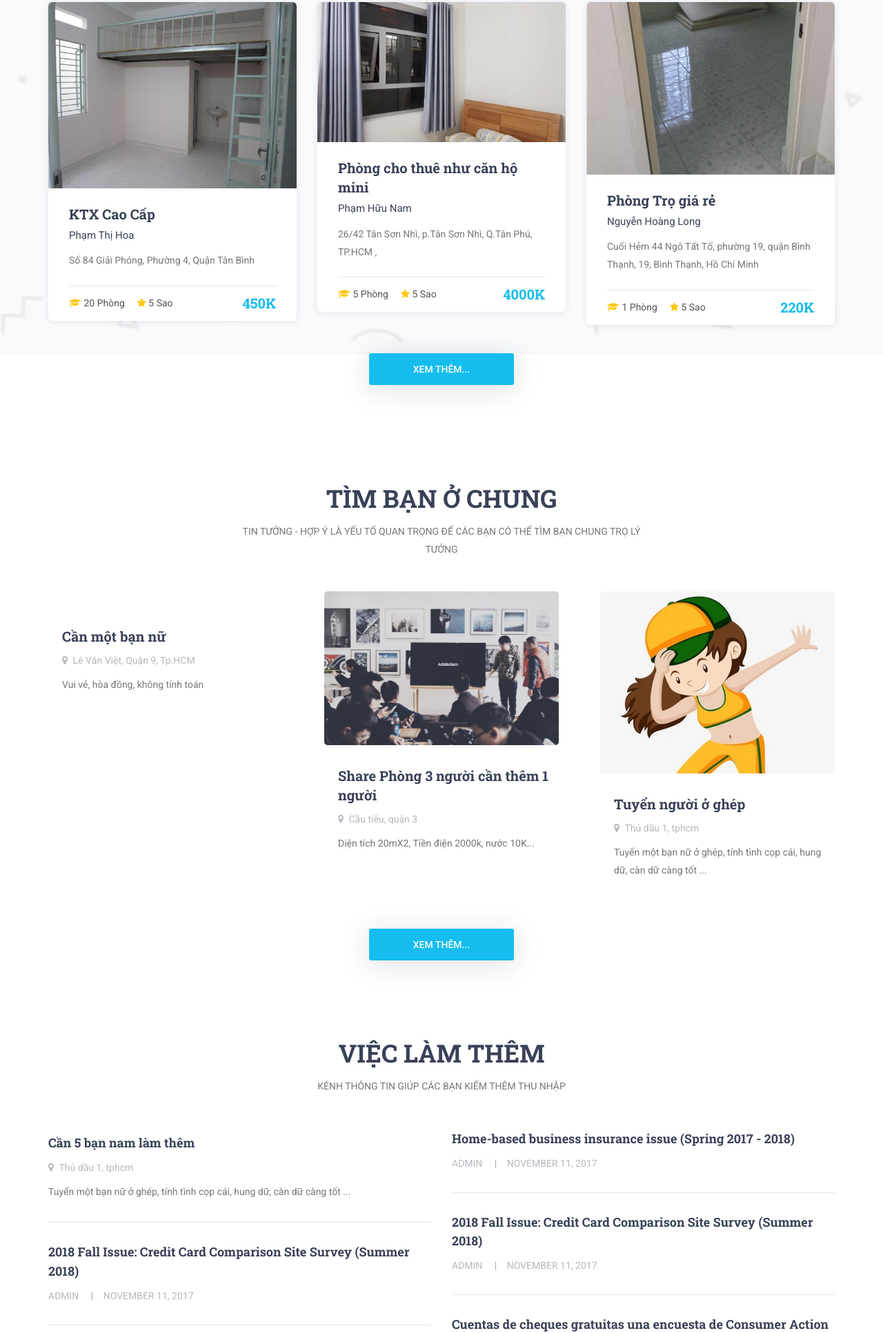
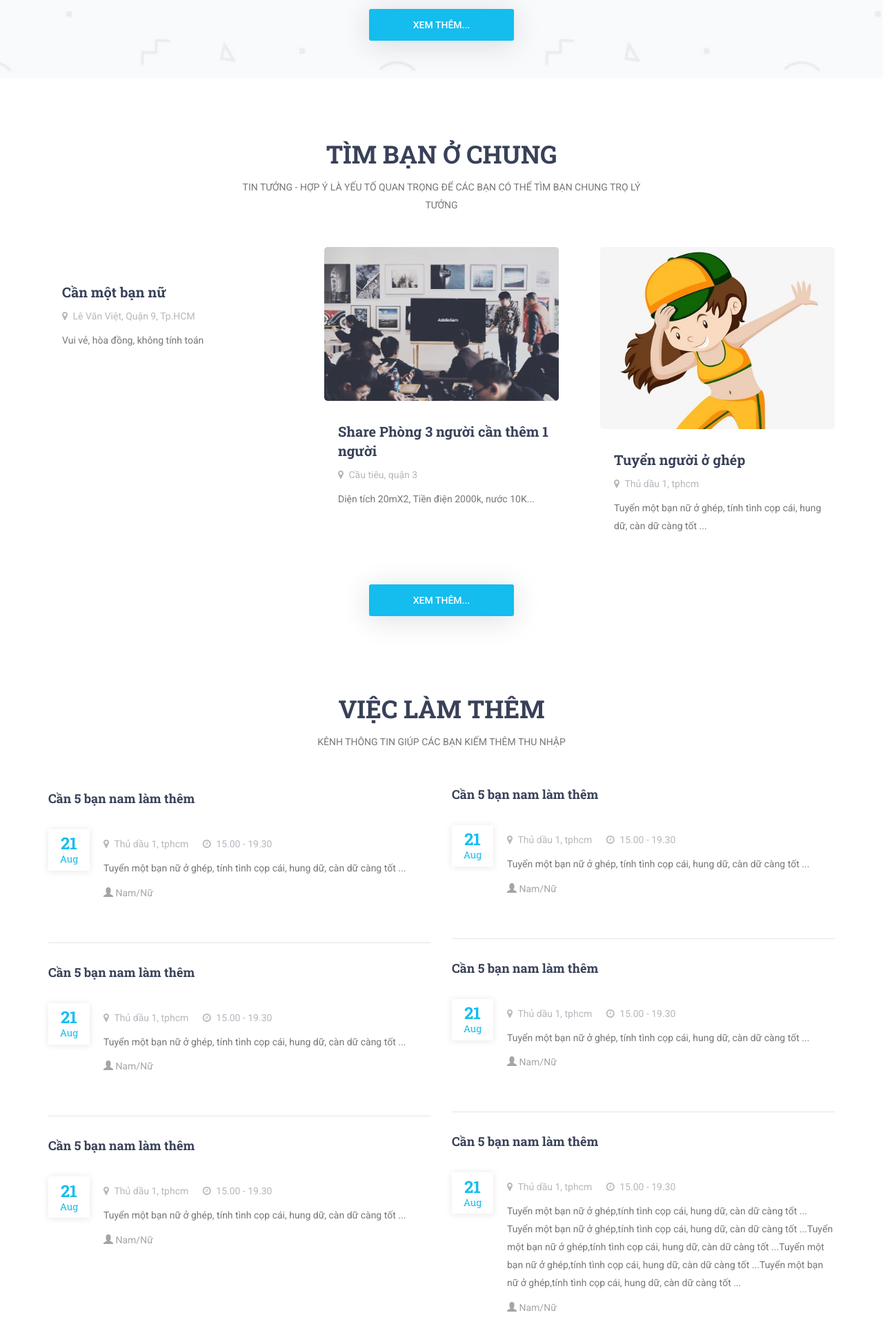
Before and after one commit to PTIT71/Web_Nha_tro, a plain HTML site: page index.html in a window 1280 px wide. Shown: the part 868-2800 px from the top of the page at 69% size. Drawn offline with nearby package versions, Linux system fonts and the light colour scheme.

Commit message:
update lần 2 thêm icon

```diff
--- a/index.html
+++ b/index.html
@@ -181,10 +181,10 @@
 
 		<div class="courses">
 			<div class="section_background parallax-window" data-parallax="scroll" data-image-src="images/courses_background.jpg" data-speed="0.8"></div>
-			<div class="container"  >
+			<div class="container">
 				<div class="row">
 					<div class="col">
-						<div class="section_title_container text-center"  >
+						<div class="section_title_container text-center">
 							<h2 class="section_title">NHÀ TRỌ NỖI BẬC</h2>
 							<div class="section_subtitle">
 								<p>Nhà trọ nỗi bậc là tập hợp những nhà trọ được khách lựa chọn thuê nhiều nhất hoặc được phản hồi là nhà trọ uy tín
@@ -197,6 +197,7 @@
 
 					<!-- Course -->
 					<div class="col-lg-4 course_col">
+						<!--Phòng trọ-->
 						<div class="course">
 							<div class="course_image">
 								<img src="images/NhaTro1.png" alt="">
@@ -205,10 +206,15 @@
 								<h3 class="course_title">
 									<a href="course.html">KTX Cao Cấp</a>
 								</h3>
-								<div class="course_teacher">Phạm Thị Hoa</div>
-								<div class="course_text">
-									<p>Số 84 Giải Phóng, Phường 4, Quận Tân Bình</p>
+								<div class="event_text ">
+									<span class="glyphicon glyphicon-user"> </span> <span class="course_teacher"> Phạm Thị Hoa</span></div>
+								<div class="event_info_container">
+									<div class="event_info">
+										<i class="fa fa-map-marker" aria-hidden="true"></i>
+										<span>26/42 Tân Sơn Nhì, p.Tân Sơn Nhì, Q.Tân Phú, TP.HCM ,</span>
 									</div>
+								</div>
+
 							</div>
 							<div class="course_footer">
 								<div class="course_footer_content d-flex flex-row align-items-center justify-content-start">
@@ -228,69 +234,7 @@
 
 					<!-- Course -->
 					<div class="col-lg-4 course_col">
-						<div class="course">
-							<div class="course_image">
-								<img src="images/NhaTro2.jpg" alt="">
-							</div>
-							<div class="course_body">
-								<h3 class="course_title">
-									<a href="course.html">Phòng cho thuê như căn hộ mini</a>
-								</h3>
-								<div class="course_teacher">Phạm Hữu Nam</div>
-								<div class="course_text">
-									<p>26/42 Tân Sơn Nhì, p.Tân Sơn Nhì, Q.Tân Phú, TP.HCM ,</p>
-								</div>
-							</div>
-							<div class="course_footer">
-								<div class="course_footer_content d-flex flex-row align-items-center justify-content-start">
-									<div class="course_info">
-										<i class="fa fa-graduation-cap" aria-hidden="true"></i>
-										<span>5 Phòng</span>
-									</div>
-									<div class="course_info">
-										<i class="fa fa-star" aria-hidden="true"></i>
-										<span>5 Sao</span>
-									</div>
-									<div class="course_price ml-auto">4000K</div>
-								</div>
-							</div>
-						</div>
-					</div>
-
-					<!-- Course -->
-					<div class="col-lg-4 course_col">
-						<div class="course">
-							<div class="course_image">
-								<img src="images/NhaTro3.jpg" alt="">
-							</div>
-							<div class="course_body">
-								<h3 class="course_title">
-									<a href="course.html">Phòng Trọ giá rẻ</a>
-								</h3>
-								<div class="course_teacher">Nguyễn Hoàng Long</div>
-								<div class="course_text">
-									<p>Cuối Hẻm 44 Ngô Tất Tố, phường 19, quận Bình Thạnh, 19, Bình Thạnh, Hồ Chí Minh</p>
-								</div>
-							</div>
-							<div class="course_footer">
-								<div class="course_footer_content d-flex flex-row align-items-center justify-content-start">
-									<div class="course_info">
-										<i class="fa fa-graduation-cap" aria-hidden="true"></i>
-										<span>1 Phòng</span>
-									</div>
-									<div class="course_info">
-										<i class="fa fa-star" aria-hidden="true"></i>
-										<span>5 Sao</span>
-									</div>
-									<div class="course_price ml-auto">220K</div>
-								</div>
-							</div>
-						</div>
-					</div>
-				</div>
-				<div class="row courses_row">
-					<!-- Course -->
-					<div class="col-lg-4 course_col">
+							<!--Phòng trọ-->
 							<div class="course">
 								<div class="course_image">
 									<img src="images/NhaTro1.png" alt="">
@@ -299,10 +243,15 @@
 									<h3 class="course_title">
 										<a href="course.html">KTX Cao Cấp</a>
 									</h3>
-								<div class="course_teacher">Phạm Thị Hoa</div>
-								<div class="course_text">
-									<p>Số 84 Giải Phóng, Phường 4, Quận Tân Bình</p>
+									<div class="event_text ">
+										<span class="glyphicon glyphicon-user"> </span> <span class="course_teacher"> Phạm Thị Hoa</span></div>
+									<div class="event_info_container">
+										<div class="event_info">
+											<i class="fa fa-map-marker" aria-hidden="true"></i>
+											<span>26/42 Tân Sơn Nhì, p.Tân Sơn Nhì, Q.Tân Phú, TP.HCM ,</span>
 										</div>
+									</div>
+
 								</div>
 								<div class="course_footer">
 									<div class="course_footer_content d-flex flex-row align-items-center justify-content-start">
@@ -322,61 +271,36 @@
 
 						<!-- Course -->
 						<div class="col-lg-4 course_col">
+								<!--Phòng trọ-->
 								<div class="course">
 									<div class="course_image">
-								<img src="images/NhaTro2.jpg" alt="">
+										<img src="images/NhaTro1.png" alt="">
 									</div>
 									<div class="course_body">
 										<h3 class="course_title">
-									<a href="course.html">Phòng cho thuê như căn hộ mini</a>
+											<a href="course.html">KTX Cao Cấp</a>
 										</h3>
-								<div class="course_teacher">Phạm Hữu Nam</div>
-								<div class="course_text">
-									<p>26/42 Tân Sơn Nhì, p.Tân Sơn Nhì, Q.Tân Phú, TP.HCM ,</p>
+										<div class="event_text ">
+											<span class="glyphicon glyphicon-user"> </span> <span class="course_teacher"> Phạm Thị Hoa</span></div>
+										<div class="event_info_container">
+											<div class="event_info">
+												<i class="fa fa-map-marker" aria-hidden="true"></i>
+												<span>26/42 Tân Sơn Nhì, p.Tân Sơn Nhì, Q.Tân Phú, TP.HCM ,</span>
 											</div>
+										</div>
+
 									</div>
 									<div class="course_footer">
 										<div class="course_footer_content d-flex flex-row align-items-center justify-content-start">
 											<div class="course_info">
 												<i class="fa fa-graduation-cap" aria-hidden="true"></i>
-										<span>5 Phòng</span>
+												<span>20 Phòng</span>
 											</div>
 											<div class="course_info">
 												<i class="fa fa-star" aria-hidden="true"></i>
 												<span>5 Sao</span>
 											</div>
-									<div class="course_price ml-auto">4000K</div>
-								</div>
-							</div>
-						</div>
-					</div>
-
-					<!-- Course -->
-					<div class="col-lg-4 course_col">
-						<div class="course">
-							<div class="course_image">
-								<img src="images/NhaTro3.jpg" alt="">
-							</div>
-							<div class="course_body">
-								<h3 class="course_title">
-									<a href="course.html">Phòng Trọ giá rẻ</a>
-								</h3>
-								<div class="course_teacher">Nguyễn Hoàng Long</div>
-								<div class="course_text">
-									<p>Cuối Hẻm 44 Ngô Tất Tố, phường 19, quận Bình Thạnh, 19, Bình Thạnh, Hồ Chí Minh</p>
-								</div>
-							</div>
-							<div class="course_footer">
-								<div class="course_footer_content d-flex flex-row align-items-center justify-content-start">
-									<div class="course_info">
-										<i class="fa fa-graduation-cap" aria-hidden="true"></i>
-										<span>1 Phòng</span>
-									</div>
-									<div class="course_info">
-										<i class="fa fa-star" aria-hidden="true"></i>
-										<span>5 Sao</span>
-									</div>
-									<div class="course_price ml-auto">220K</div>
+											<div class="course_price ml-auto">450K</div>
 										</div>
 									</div>
 								</div>
@@ -530,13 +454,29 @@
 							<div class="news_post_small_title">
 								<a href="#">Cần 5 bạn nam làm thêm</a>
 							</div>
+							<div class="event_body d-flex flex-row align-items-start justify-content-start">
+								<div class="event_date">
+									<div class="part-time-box d-flex flex-column align-items-center justify-content-center trans_200 ">
+										<div class="event_day trans_200">21</div>
+										<div class="event_month trans_200">Aug</div>
+									</div>
+								</div>
+								<div class="event_content">
 									<div class="event_info_container">
 										<div class="event_info">
 											<i class="fa fa-map-marker" aria-hidden="true"></i>
 											<span>Thủ dầu 1, tphcm</span>
 										</div>
+										<div class="event_info">
+											<i class="fa fa-clock-o" aria-hidden="true"></i>
+											<span>15.00 - 19.30</span>
+										</div>
 										<div class="event_text">
 											<p>Tuyển một bạn nữ ở ghép, tính tình cọp cái, hung dữ, càn dữ càng tốt ...</p>
+										</div>
+										<div class="event_text ">
+											<span class="glyphicon glyphicon-user"></span> Nam/Nữ</div>
+									</div>
 								</div>
 							</div>
 						</div>
@@ -544,34 +484,65 @@
 						<!-- News Posts Small -->
 						<div class="news_post_small">
 							<div class="news_post_small_title">
-									<a href="blog_single.html">2018 Fall Issue: Credit Card Comparison Site Survey (Summer 2018)</a>
+								<a href="#">Cần 5 bạn nam làm thêm</a>
 							</div>
-								<div class="news_post_meta">
-									<ul>
-										<li>
-											<a href="#">admin</a>
-										</li>
-										<li>
-											<a href="#">november 11, 2017</a>
-										</li>
-									</ul>
+							<div class="event_body d-flex flex-row align-items-start justify-content-start">
+								<div class="event_date">
+									<div class="part-time-box d-flex flex-column align-items-center justify-content-center trans_200 ">
+										<div class="event_day trans_200">21</div>
+										<div class="event_month trans_200">Aug</div>
 									</div>
 								</div>
+								<div class="event_content">
+									<div class="event_info_container">
+										<div class="event_info">
+											<i class="fa fa-map-marker" aria-hidden="true"></i>
+											<span>Thủ dầu 1, tphcm</span>
+										</div>
+										<div class="event_info">
+											<i class="fa fa-clock-o" aria-hidden="true"></i>
+											<span>15.00 - 19.30</span>
+										</div>
+										<div class="event_text">
+											<p>Tuyển một bạn nữ ở ghép, tính tình cọp cái, hung dữ, càn dữ càng tốt ...</p>
+										</div>
+										<div class="event_text ">
+											<span class="glyphicon glyphicon-user"></span> Nam/Nữ</div>
+									</div>
+								</div>
+							</div>
+						</div>
+
 
 						<!-- News Posts Small -->
 						<div class="news_post_small">
 							<div class="news_post_small_title">
-									<a href="#">Cuentas de cheques gratuitas una encuesta de Consumer Action</a>
+								<a href="#">Cần 5 bạn nam làm thêm</a>
 							</div>
-								<div class="news_post_meta">
-									<ul>
-										<li>
-											<a href="#">admin</a>
-										</li>
-										<li>
-											<a href="#">november 11, 2017</a>
-										</li>
-									</ul>
+							<div class="event_body d-flex flex-row align-items-start justify-content-start">
+								<div class="event_date">
+									<div class="part-time-box d-flex flex-column align-items-center justify-content-center trans_200 ">
+										<div class="event_day trans_200">21</div>
+										<div class="event_month trans_200">Aug</div>
+									</div>
+								</div>
+								<div class="event_content">
+									<div class="event_info_container">
+										<div class="event_info">
+											<i class="fa fa-map-marker" aria-hidden="true"></i>
+											<span>Thủ dầu 1, tphcm</span>
+										</div>
+										<div class="event_info">
+											<i class="fa fa-clock-o" aria-hidden="true"></i>
+											<span>15.00 - 19.30</span>
+										</div>
+										<div class="event_text">
+											<p>Tuyển một bạn nữ ở ghép, tính tình cọp cái, hung dữ, càn dữ càng tốt ...</p>
+										</div>
+										<div class="event_text ">
+											<span class="glyphicon glyphicon-user"></span> Nam/Nữ</div>
+									</div>
+								</div>
 							</div>
 						</div>
 
@@ -583,70 +554,135 @@
 							<!-- News Posts Small -->
 							<div class="news_post_small">
 								<div class="news_post_small_title">
-									<a href="blog_single.html">Home-based business insurance issue (Spring 2017 - 2018)</a>
+									<a href="#">Cần 5 bạn nam làm thêm</a>
 								</div>
-								<div class="news_post_meta">
-									<ul>
-										<li>
-											<a href="#">admin</a>
-										</li>
-										<li>
-											<a href="#">november 11, 2017</a>
-										</li>
-									</ul>
+								<div class="event_body d-flex flex-row align-items-start justify-content-start">
+									<div class="event_date">
+										<div class="part-time-box d-flex flex-column align-items-center justify-content-center trans_200 ">
+											<div class="event_day trans_200">21</div>
+											<div class="event_month trans_200">Aug</div>
+										</div>
+									</div>
+									<div class="event_content">
+										<div class="event_info_container">
+											<div class="event_info">
+												<i class="fa fa-map-marker" aria-hidden="true"></i>
+												<span>Thủ dầu 1, tphcm</span>
+											</div>
+											<div class="event_info">
+												<i class="fa fa-clock-o" aria-hidden="true"></i>
+												<span>15.00 - 19.30</span>
+											</div>
+											<div class="event_text">
+												<p>Tuyển một bạn nữ ở ghép, tính tình cọp cái, hung dữ, càn dữ càng tốt ...</p>
+											</div>
+											<div class="event_text ">
+												<span class="glyphicon glyphicon-user"></span> Nam/Nữ</div>
+										</div>
+									</div>
+								</div>
+							</div>
+
+
+							<!-- News Posts Small -->
+							<div class="news_post_small">
+								<div class="news_post_small_title">
+									<a href="#">Cần 5 bạn nam làm thêm</a>
+								</div>
+								<div class="event_body d-flex flex-row align-items-start justify-content-start">
+									<div class="event_date">
+										<div class="part-time-box d-flex flex-column align-items-center justify-content-center trans_200 ">
+											<div class="event_day trans_200">21</div>
+											<div class="event_month trans_200">Aug</div>
+										</div>
+									</div>
+									<div class="event_content">
+										<div class="event_info_container">
+											<div class="event_info">
+												<i class="fa fa-map-marker" aria-hidden="true"></i>
+												<span>Thủ dầu 1, tphcm</span>
+											</div>
+											<div class="event_info">
+												<i class="fa fa-clock-o" aria-hidden="true"></i>
+												<span>15.00 - 19.30</span>
+											</div>
+											<div class="event_text">
+												<p>Tuyển một bạn nữ ở ghép, tính tình cọp cái, hung dữ, càn dữ càng tốt ...</p>
+											</div>
+											<div class="event_text ">
+												<span class="glyphicon glyphicon-user"></span> Nam/Nữ</div>
+										</div>
+									</div>
 								</div>
 							</div>
 
 							<!-- News Posts Small -->
 							<div class="news_post_small">
 								<div class="news_post_small_title">
-									<a href="blog_single.html">2018 Fall Issue: Credit Card Comparison Site Survey (Summer 2018)</a>
+									<a href="#">Cần 5 bạn nam làm thêm</a>
 								</div>
-								<div class="news_post_meta">
-									<ul>
-										<li>
-											<a href="#">admin</a>
-										</li>
-										<li>
-											<a href="#">november 11, 2017</a>
-										</li>
-									</ul>
+								<div class="event_body d-flex flex-row align-items-start justify-content-start">
+									<div class="event_date">
+										<div class="part-time-box d-flex flex-column align-items-center justify-content-center trans_200 ">
+											<div class="event_day trans_200">21</div>
+											<div class="event_month trans_200">Aug</div>
+										</div>
+									</div>
+									<div class="event_content">
+										<div class="event_info_container">
+											<div class="event_info">
+												<i class="fa fa-map-marker" aria-hidden="true"></i>
+												<span>Thủ dầu 1, tphcm</span>
+											</div>
+											<div class="event_info">
+												<i class="fa fa-clock-o" aria-hidden="true"></i>
+												<span>15.00 - 19.30</span>
+											</div>
+											<div class="event_text">
+												<p>Tuyển một bạn nữ ở ghép,tính tình cọp cái, hung dữ, càn dữ càng tốt ... Tuyển một bạn nữ ở ghép,tính tình cọp
+													cái, hung dữ, càn dữ càng tốt ...Tuyển một bạn nữ ở ghép,tính tình cọp cái, hung dữ, càn dữ càng tốt ...Tuyển
+													một bạn nữ ở ghép,tính tình cọp cái, hung dữ, càn dữ càng tốt ...Tuyển một bạn nữ ở ghép,tính tình cọp cái,
+													hung dữ, càn dữ càng tốt ...</p>
+											</div>
+											<div class="event_text ">
+												<span class="glyphicon glyphicon-user"></span> Nam/Nữ</div>
+										</div>
+									</div>
 								</div>
 							</div>
 
 							<!-- News Posts Small -->
 							<div class="news_post_small">
 								<div class="news_post_small_title">
-									<a href="blog_single.html">Cuentas de cheques gratuitas una encuesta de Consumer Action</a>
+									<a href="#">Cần 5 bạn nam làm thêm</a>
 								</div>
-								<div class="news_post_meta">
-									<ul>
-										<li>
-											<a href="#">admin</a>
-										</li>
-										<li>
-											<a href="#">november 11, 2017</a>
-										</li>
-									</ul>
+								<div class="event_body d-flex flex-row align-items-start justify-content-start">
+									<div class="event_date">
+										<div class="part-time-box d-flex flex-column align-items-center justify-content-center trans_200 ">
+											<div class="event_day trans_200">21</div>
+											<div class="event_month trans_200">Aug</div>
+										</div>
+									</div>
+									<div class="event_content">
+										<div class="event_info_container">
+											<div class="event_info">
+												<i class="fa fa-map-marker" aria-hidden="true"></i>
+												<span>Thủ dầu 1, tphcm</span>
+											</div>
+											<div class="event_info">
+												<i class="fa fa-clock-o" aria-hidden="true"></i>
+												<span>15.00 - 19.30</span>
+											</div>
+											<div class="event_text">
+												<p>Tuyển một bạn nữ ở ghép, tính tình cọp cái, hung dữ, càn dữ càng tốt ...</p>
+											</div>
+											<div class="event_text ">
+												<span class="glyphicon glyphicon-user"></span> Nam/Nữ</div>
+										</div>
+									</div>
 								</div>
 							</div>
 
-							<!-- News Posts Small -->
-							<div class="news_post_small">
-								<div class="news_post_small_title">
-									<a href="blog_single.html">Troubled borrowers have fewer repayment or forgiveness options</a>
-								</div>
-								<div class="news_post_meta">
-									<ul>
-										<li>
-											<a href="#">admin</a>
-										</li>
-										<li>
-											<a href="#">november 11, 2017</a>
-										</li>
-									</ul>
-								</div>
-							</div>
 
 						</div>
 					</div>
```
Also changed, not shown: 1 other file. Lines whose indentation alone changed are shown as unchanged.
